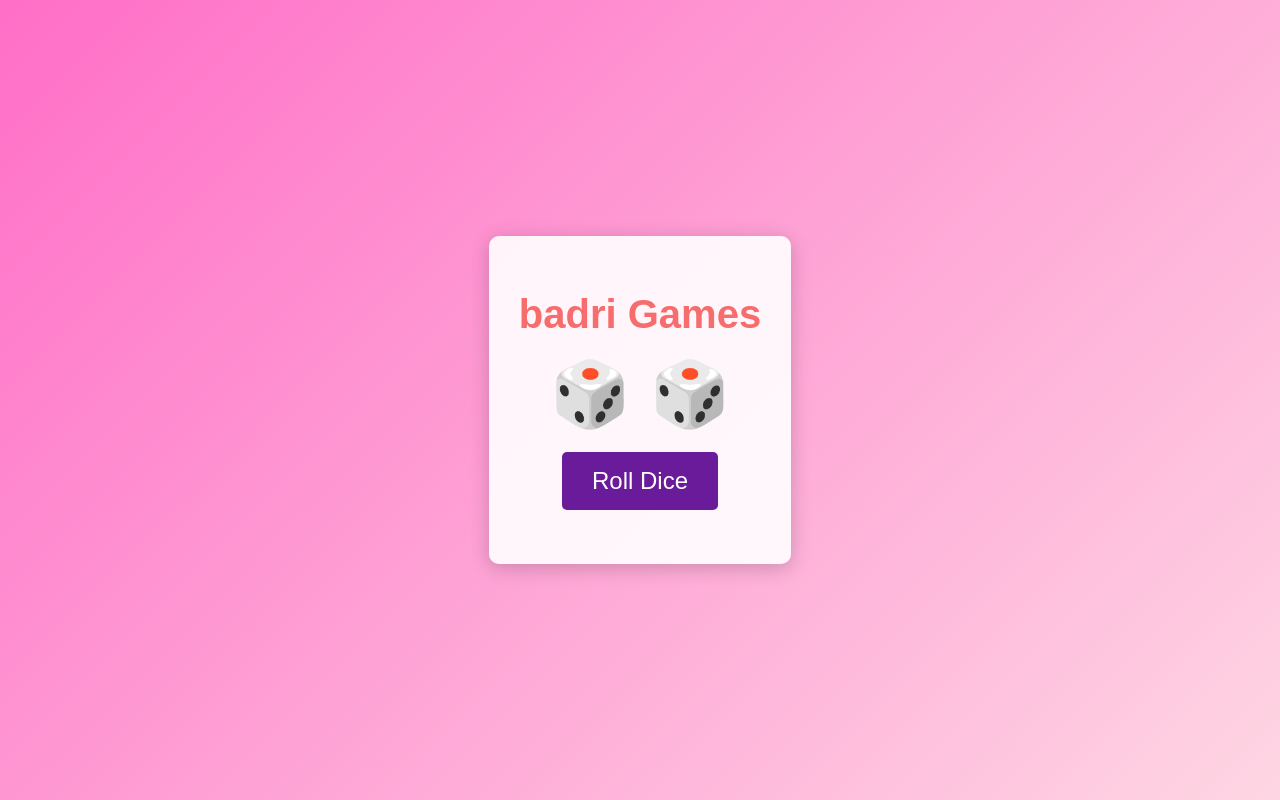
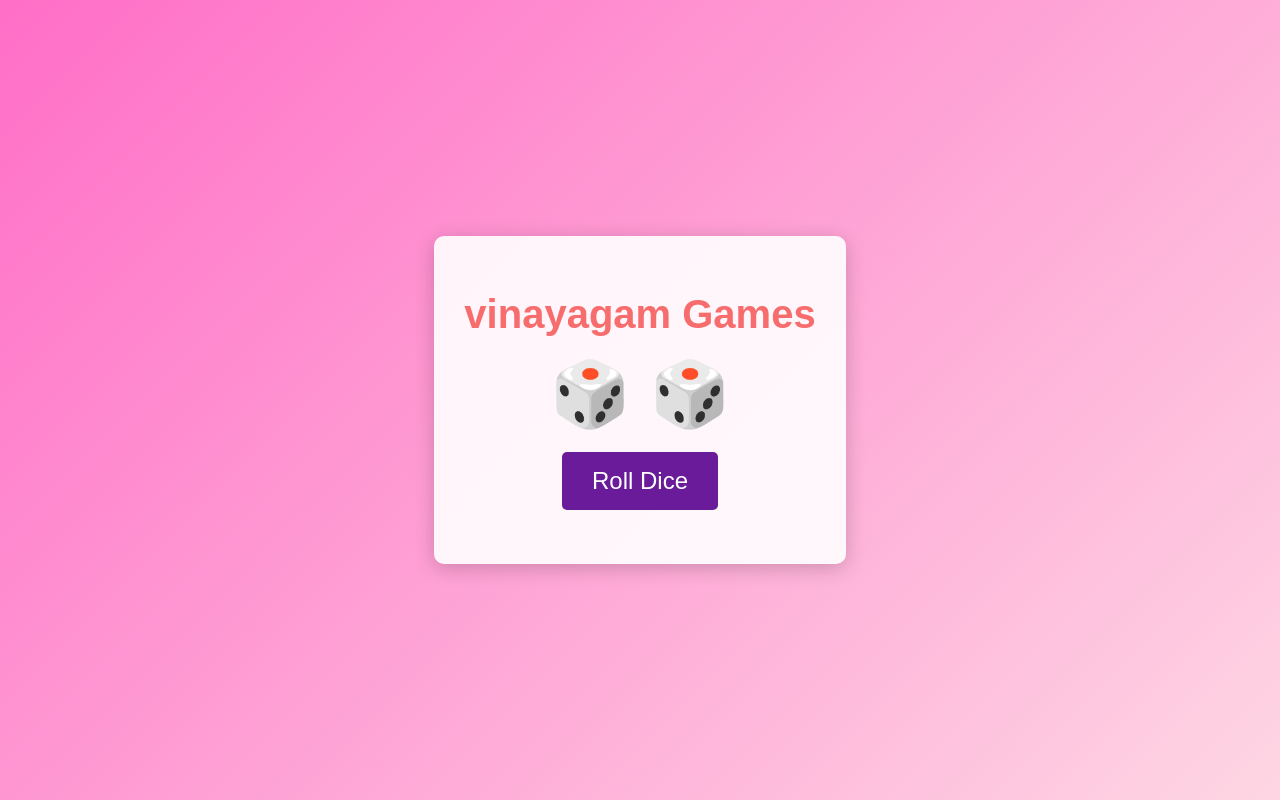
Before and after one commit to Badri-09/cicd-dice-aug27, a plain HTML site: page index.html in a window 1280 px wide. Drawn offline with Linux system fonts and the light colour scheme.

Commit message:
updated index file

```diff
--- a/index.html
+++ b/index.html
@@ -8,7 +8,7 @@
 </head>
 <body>
   <div class="container">
-    <h1 class="title">badri Games</h1>
+    <h1 class="title">vinayagam Games</h1>
     <div class="dice-container">
       <div class="dice" id="dice-1">🎲</div>
       <div class="dice" id="dice-2">🎲</div>
```
